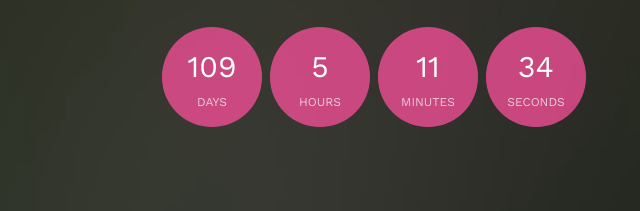
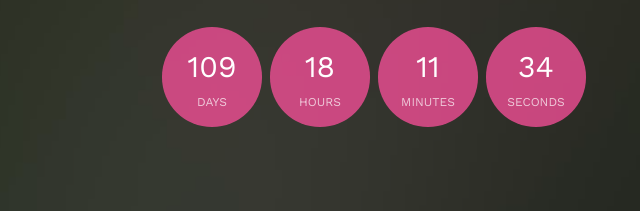
Before and after one commit to dexter2cz/svatba.vondruskovi.cz, a plain HTML site: page index.html in a window 1280 px wide. Shown: the part 458-669 px from the top of the page, 266-906 px from the left. Drawn offline with nearby package versions, Linux system fonts and the light colour scheme; files whose address does not match are found by name.

Commit message:
pokus s opravenim casu

```diff
--- a/index.html
+++ b/index.html
@@ -625,7 +625,8 @@
         year: d.getFullYear(),
         month: d.getMonth() + 1,
         day: d.getDate(),
-        hour: d.getHours()
+        hours: d.getHours(),
+        minutes: d.getMinutes()
     });
 
     //jQuery example
```
